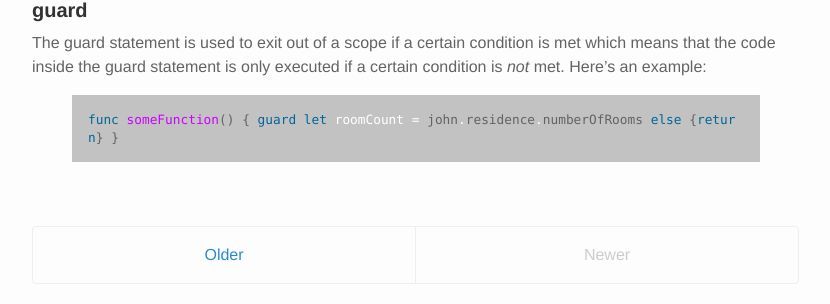
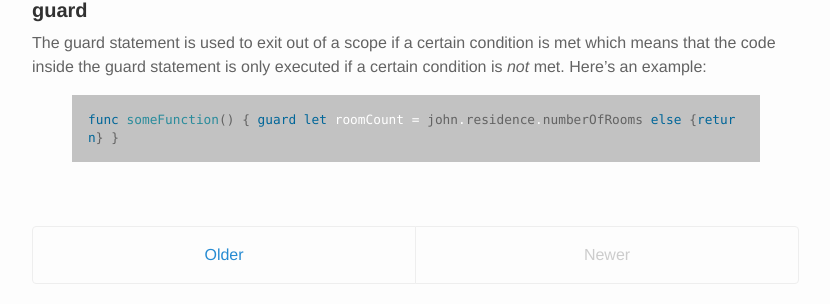
Before and after one commit to AtharvaVaidya/atharvavaidya.github.io, a Jekyll site: the page built from index.html, in a window 1280 px wide. Shown: the part 2203-2507 px from the top of the page, without its empty margins (224-1054 px from the left). Built offline with Jekyll 4.4.1, drawn with Linux system fonts in a browser that asks for light colours; the list of posts is cut into pages by our own code.

Commit message:
Update syntax.css

```diff
--- a/public/css/syntax.css
+++ b/public/css/syntax.css
@@ -32,7 +32,7 @@
 .highlight .nd { color: #99f } /* Name.Decorator */
 .highlight .ni { color: #999; } /* Name.Entity */
 .highlight .ne { color: #c00; } /* Name.Exception */
-.highlight .nf { color: #c0f } /* Name.Function */
+.highlight .nf { color: #2A8C9C } /* Name.Function */
 .highlight .nl { color: #99f } /* Name.Label */
 .highlight .nn { color: #0cf; } /* Name.Namespace */
 .highlight .nt { color: #2f6f9f; } /* Name.Tag */
```
